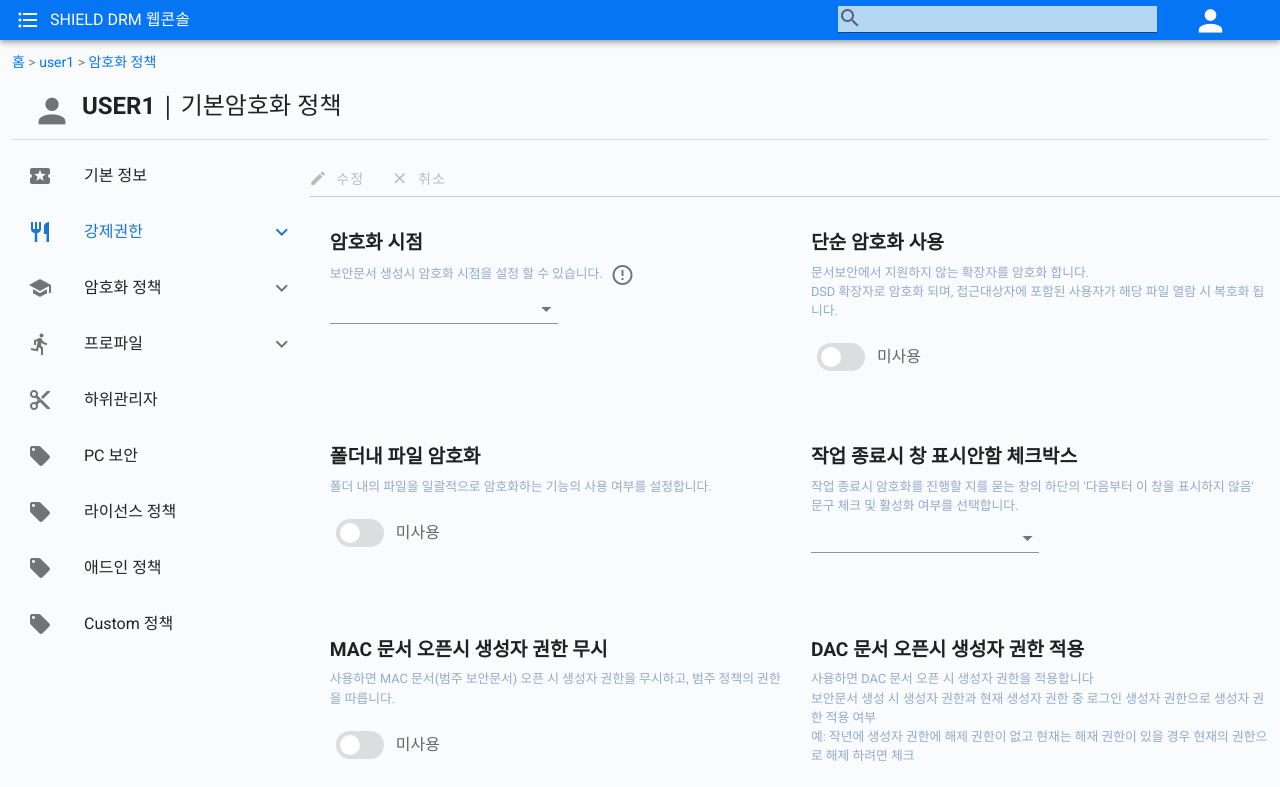
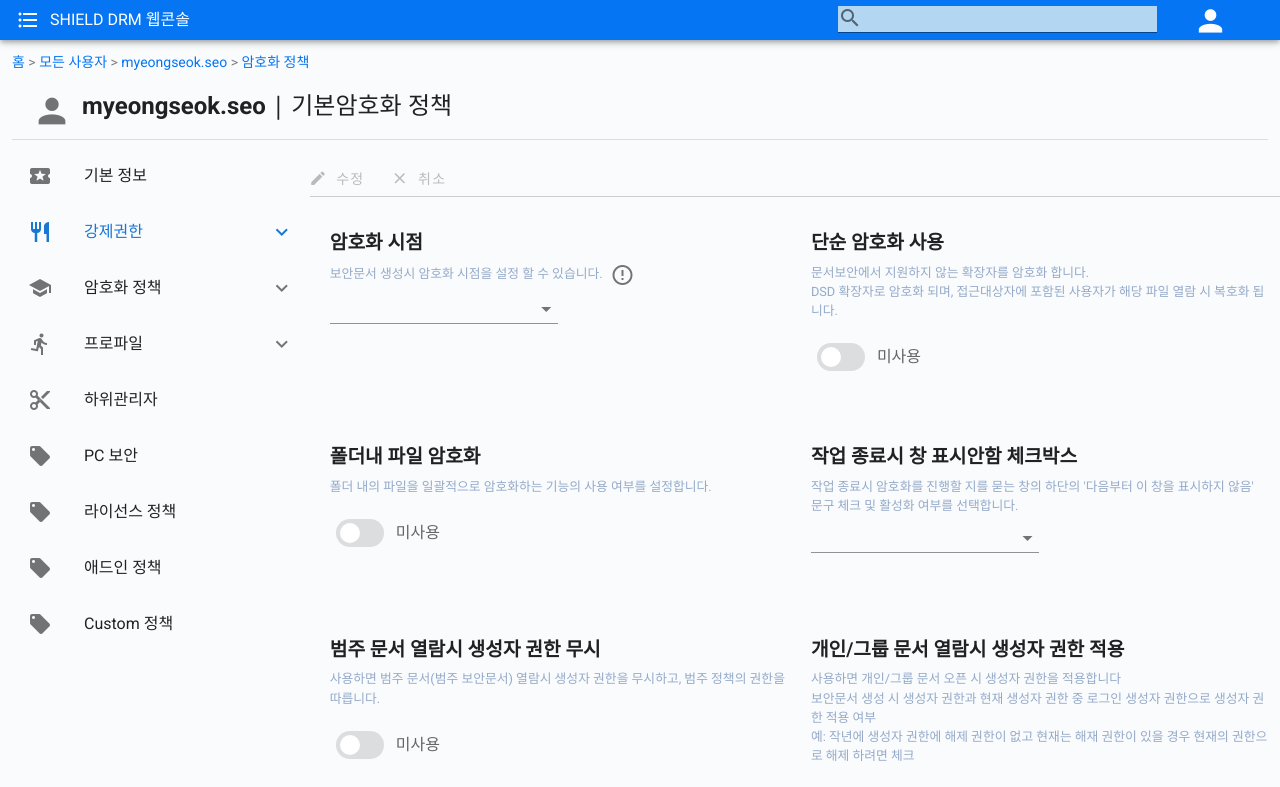
Before and after one commit to woo-da-young/cs_console_demo, a Vue app: page /#/ in a window 1280 px wide. Shown: the top 787 px of the page. Built offline with nearby package versions, Linux system fonts and the light colour scheme.

Commit message:
문구수정2

```diff
--- a/src/Home.vue
+++ b/src/Home.vue
@@ -94,13 +94,13 @@
     <v-main>
       <!-- 사이트맵?? -->
       <v-container fluid >
-        <div style="color:#0575F3;font-size:14px;padding-bottom:10px;">홈 <span class="nav-divider">></span> user1 <span class="nav-divider">></span>  암호화 정책</div>
+        <div style="color:#0575F3;font-size:14px;padding-bottom:10px;">홈 <span class="nav-divider">></span> 모든 사용자 <span class="nav-divider">></span> myeongseok.seo <span class="nav-divider">></span>  암호화 정책</div>
 
         <div class="softcamp-blade-title-content">
           <span class="softcamp-blade-header-icon"><v-icon x-large>mdi-account</v-icon></span>
           <div class="softcamp-blade-title">
             <div class="softcamp-blade-title-toprow">
-              <h2 class="softcamp-blade-title-titleText">USER1 <span class="softcamp-font-regular"> | 기본암호화 정책</span></h2>
+              <h2 class="softcamp-blade-title-titleText">myeongseok.seo <span class="softcamp-font-regular"> | 기본암호화 정책</span></h2>
             </div>
           </div>
         </div>
@@ -253,10 +253,10 @@
           <v-row class="contents_layout">
             <!-- 3 -->
             <v-col cols="6" >
-              <div class="contents_title">MAC 문서 오픈시 생성자 권한 무시</div>
+              <div class="contents_title">범주 문서 열람시 생성자 권한 무시</div>
               <div class="contents_comment">
                 <ul class="contents_comment-ul">
-                  <li>사용하면 MAC 문서(범주 보안문서) 오픈 시 생성자 권한을 무시하고, 범주 정책의 권한을 따릅니다.</li>
+                  <li>사용하면 범주 문서(범주 보안문서) 열람시 생성자 권한을 무시하고, 범주 정책의 권한을 따릅니다.</li>
                 </ul>
               </div>
               <v-switch
@@ -270,10 +270,10 @@
               </v-switch>
             </v-col>
             <v-col  cols="6" >
-              <div class="contents_title">DAC 문서 오픈시 생성자 권한 적용 </div>
+              <div class="contents_title">개인/그룹 문서 열람시 생성자 권한 적용 </div>
               <div class="contents_comment">
                 <ul class="contents_comment-ul">
-                  <li>사용하면 DAC 문서 오픈 시 생성자 권한을 적용합니다</li>
+                  <li>사용하면 개인/그룹 문서 오픈 시 생성자 권한을 적용합니다</li>
                   <li>보안문서 생성 시 생성자 권한과 현재 생성자 권한 중 로그인 생성자 권한으로 생성자 권한 적용 여부</li>
                   <li>예: 작년에 생성자 권한에 해제 권한이 없고 현재는 해재 권한이 있을 경우 현재의 권한으로 해제 하려면 체크</li>
                 </ul>
@@ -565,12 +565,12 @@
         selectedItem: 1,
         navs: [
           {icon: 'mdi-home', title: '홈'},
-          {icon: 'mdi-hammer-wrench', title: '조직관리'},
-          {icon: 'mdi-folder', title: '정책관리'},
+          {icon: 'mdi-hammer-wrench', title: '조직 관리'},
+          {icon: 'mdi-folder', title: '정책 관리'},
           // {icon: 'mdi-shield-check', title: '보안감사'},
-          {icon: 'mdi-hammer-wrench', title: '관리도구'},
+          {icon: 'mdi-hammer-wrench', title: '관리 도구'},
           // {icon: 'mdi-clipboard-account', title: '관리자정책'},
-          {icon: 'mdi-cog-outline', title: '환경설정'}
+          {icon: 'mdi-cog-outline', title: '환경 설정'}
         ],
         items: [
         {
@@ -581,8 +581,8 @@
           action: 'mdi-silverware-fork-knife',
           items: [
             { title: '등급권한'},
-            { title: 'DAC 권한' },
-            { title: 'MAC 권한' },
+            { title: '개인/그룹 권한' },
+            { title: '범주 권한' },
           ],
           title: '강제권한',
         },
@@ -679,7 +679,7 @@
 </script>
 <style>
 .softcamp-font-regular {
-    font-family: az_ea_font,'Segoe UI',az_font,system-ui,-apple-system,BlinkMacSystemFont,Roboto,Oxygen,Ubuntu,Cantarell,'Open Sans','Helvetica Neue',sans-serif;
+    font-family: az_ea_font,'Segoe UI',az_font,system-ui,-apple-system,Blink범주SystemFont,Roboto,Oxygen,Ubuntu,Cantarell,'Open Sans','Helvetica Neue',sans-serif;
     font-weight: 400;
 }
 .app-main {
```
